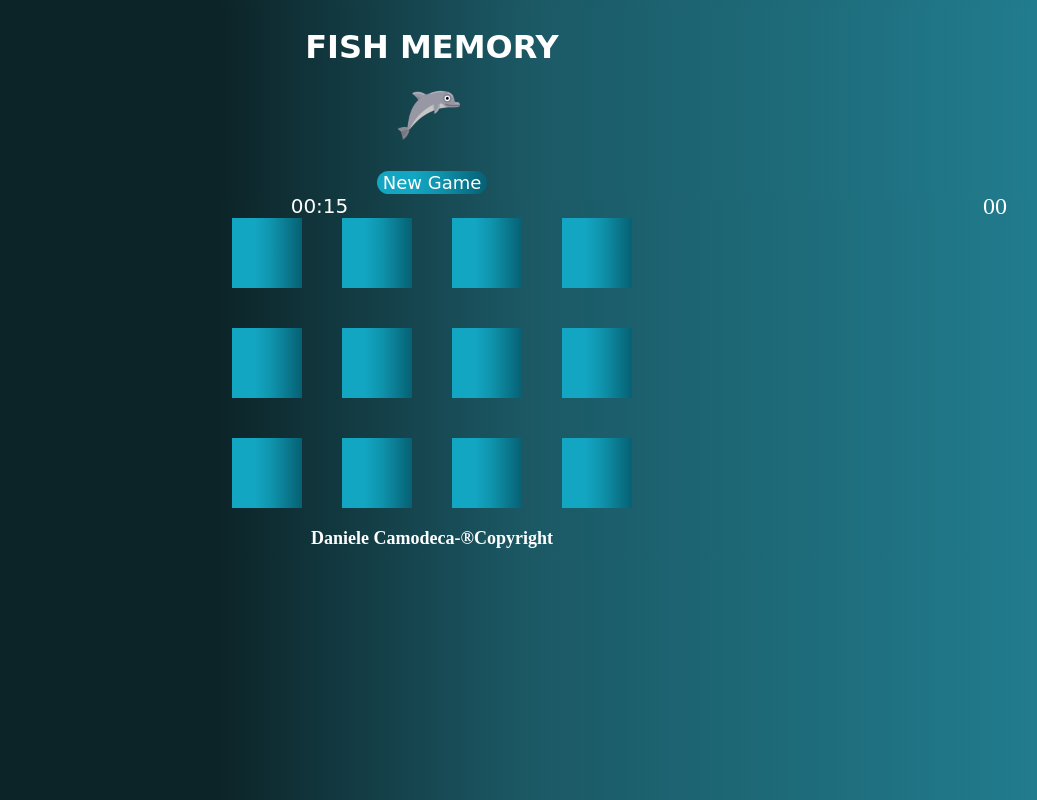
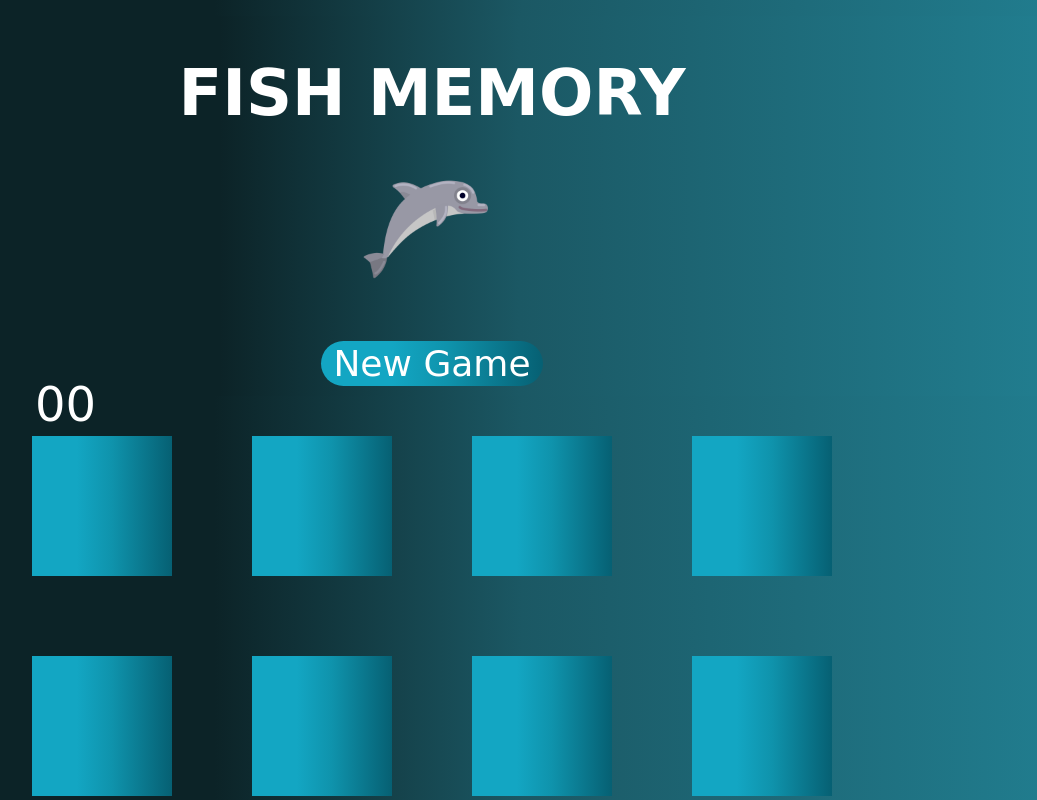
Before and after one commit to Magiko87/Fish-Memory, a plain HTML site: page index.html in a window 1280 px wide. Shown: the top 800 px of the page, without its empty margins (208-1245 px from the left). Drawn offline with Linux system fonts and the light colour scheme; a web font is replaced by a local one.

Commit message:
responsive

```diff
--- a/Assets/Css/style.css
+++ b/Assets/Css/style.css
@@ -1,6 +1,5 @@
 html {
   text-align: center;
-
 }
 body {
   background: linear-gradient(
@@ -14,8 +13,6 @@ body {
 }
 img {
   width: 80px;
-
-
 }
 .matched {
   visibility: hidden;
@@ -49,14 +46,13 @@ img {
     rgba(15, 147, 172, 1) 57%,
     rgba(6, 96, 115, 1) 100%
   );
-  cursor:url(../Img/trident-2.png),auto ;
+  cursor: url(../Img/trident-2.png), auto;
   margin: 20px;
   padding: 20px;
   width: 30px;
   font-size: xx-large;
   height: 30px;
 }
-
 
 button {
   color: white;
@@ -72,13 +68,11 @@ button {
   font-size: large;
   font-family: "Nova Cut", cursive;
 }
-#timer{
+#timer {
   margin-right: 225px;
   font-size: 20px;
-  color:white;
+  color: white;
   font-family: "Nova Cut", cursive;
-
-
 }
 header {
   background: linear-gradient(
@@ -105,16 +99,21 @@ h1,
   display: none;
 }
 #score {
+  text-align: center;
   position: absolute;
   top: 193px;
   right: 65px;
   font-size: 24px;
   color: white;
+  font-size: 24px;
+  font-family: "Nova Cut", cursive;
+
+    margin-left: 10px;
 }
 
-
-.win-message,.lose-message {
-  font-family: BungeeSpice-Regular,Verdana, Geneva, Tahoma, sans-serif;
+.win-message,
+.lose-message {
+  font-family: BungeeSpice-Regular, Verdana, Geneva, Tahoma, sans-serif;
   color: white;
   font-size: 60px;
   position: absolute;
@@ -123,6 +122,80 @@ h1,
   transform: translate(-50%, -50%);
   z-index: 2;
 }
+@media only screen and (min-width: 768px) {
+  .header {
+    position: relative;
+    text-align: center;
+    background: linear-gradient(
+      90deg,
+      rgb(12, 35, 39) 33%,
+      rgb(27, 88, 100) 57%,
+      rgb(33, 126, 144) 100%
+    );
+    margin-top: 0;
+    border: none;
+    height: 190px;
+  }
+
+  .container {
+    display: flex;
+    align-items: center;
+    justify-content: flex-end;
+    position: absolute;
+    top: 50%;
+    right: 0;
+    transform: translateY(-50%);
+  }
+
+  .new-game button {
+    font-size: large;
+    font-family: "Nova Cut", cursive;
+  }
+
+  .score-timer {
+    display: flex;
+    align-items: center;
+    margin-right: 20px;
+  }
+
+
+  #timer {
+    font-size: 20px;
+    color: white;
+    margin-right: 10px;
+  }
+
+  @media only screen and (min-width: 767px) {
+    .container {
+      position: static;
+      transform: none;
+      justify-content: space-between;
+    }
+    body {
+      zoom: 2.0;
+    }
+    #score {
+      position: absolute;
+      top: 180px;
+      right: 480px;
+      font-size: 24px;
+      color: white;
+    }
+
+    #timer {
+      position: absolute;
+      top: 185px;
+      right: 775px;
+      font-size: 20px;
+      color: white;
+    }
+  }
+
+  button.new-game {
+    font-size: large;
+    font-family: "Nova Cut", cursive;
+  }
+
 footer {
   display: flex;
   justify-content: center;
--- a/index.html
+++ b/index.html
@@ -22,8 +22,11 @@
       <div class="new-game">
         <button>New Game</button>
       </div>
-      <div id="timer" data-time="20">00:25</div>
-      <span id="score" class="score">00</span>
+      <div class="score-timer">
+        <div id="timer" data-time="20">00:20</div>
+        <span id="score" class="score">00</span>
+      </div>
+
     </header>
     <div class="conteiner" id="paragraphContainer">
       <p id="win-message" class="win-message hidden">Win!</p>
```
